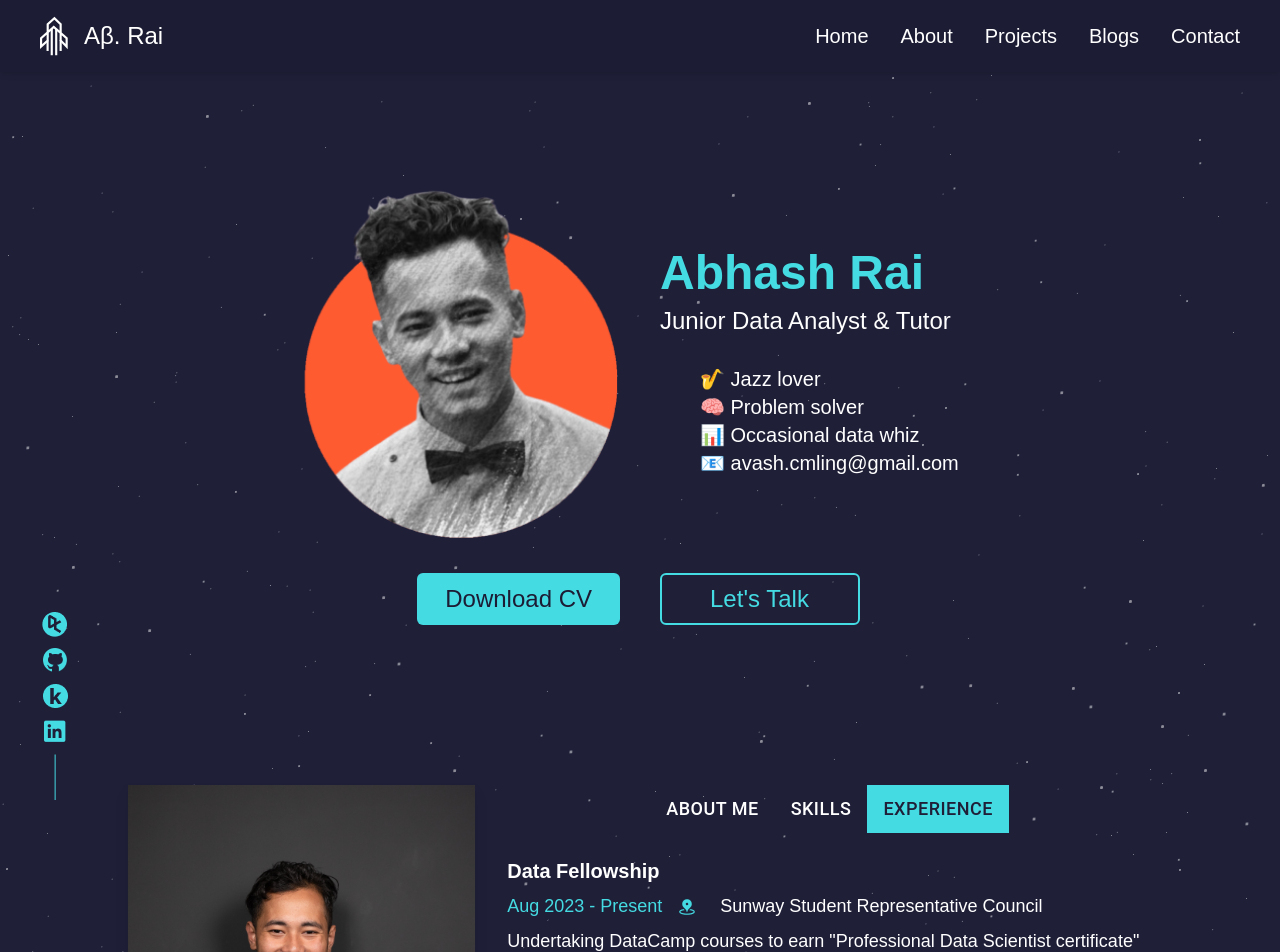
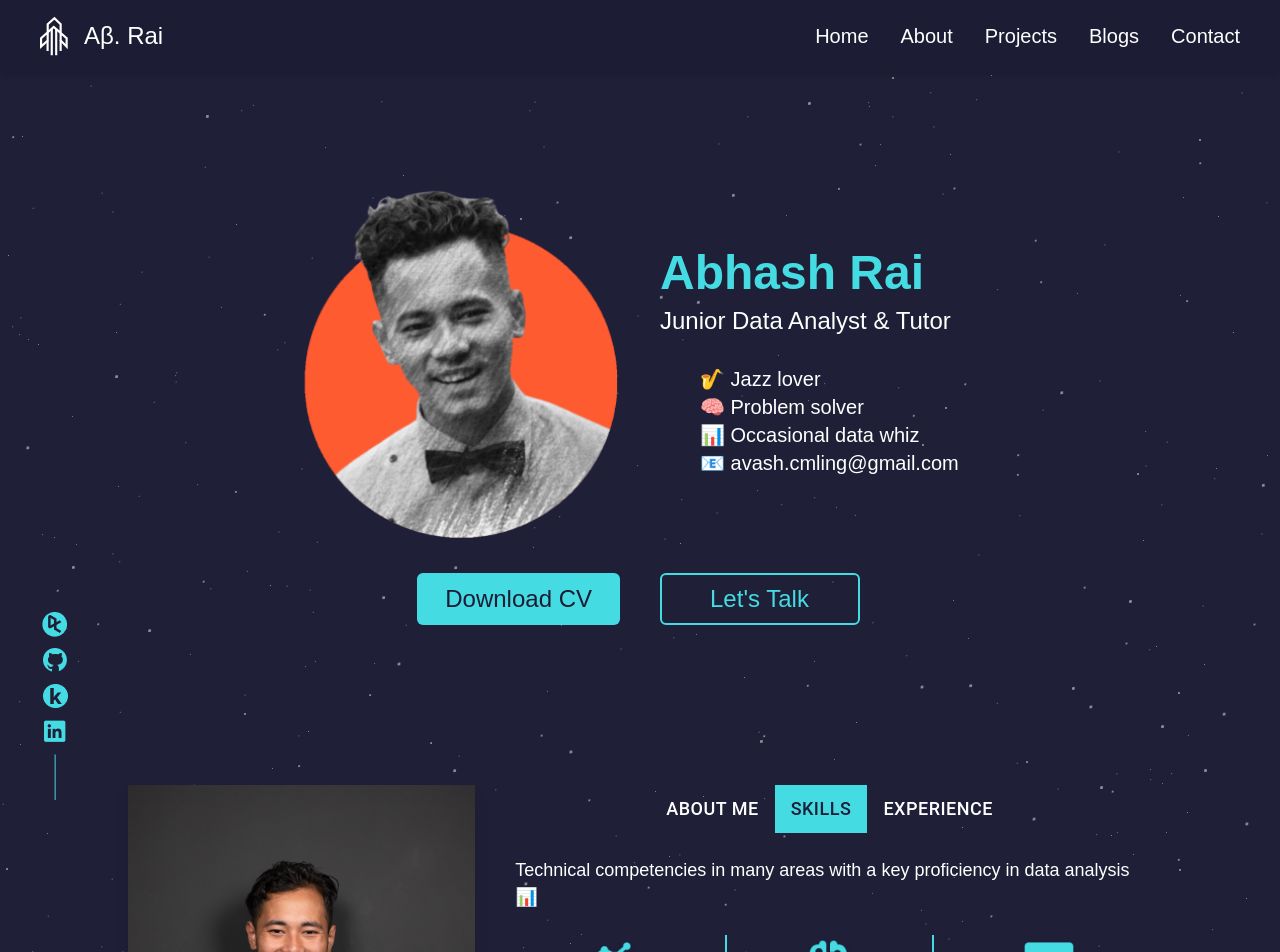
Before and after one commit to AbhashChamlingRai/portfolio-website, a React (Create React App) app: page / in a window 1280 px wide. Shown: the top 952 px of the page. Built offline with nearby package versions, Linux system fonts and the light colour scheme.

Commit message:
Made skills default tab section

```diff
--- a/src/components/About/About.jsx
+++ b/src/components/About/About.jsx
@@ -201,7 +201,7 @@ const ExperienceContent = ({
 
 const About = ({ container_classes, headers_classes, normal_text_classes }) => {
   console.log(container_classes);
-  const [value, setValue] = useState(2);
+  const [value, setValue] = useState(1);
 
   const theme = createTheme({
     palette: {
```
